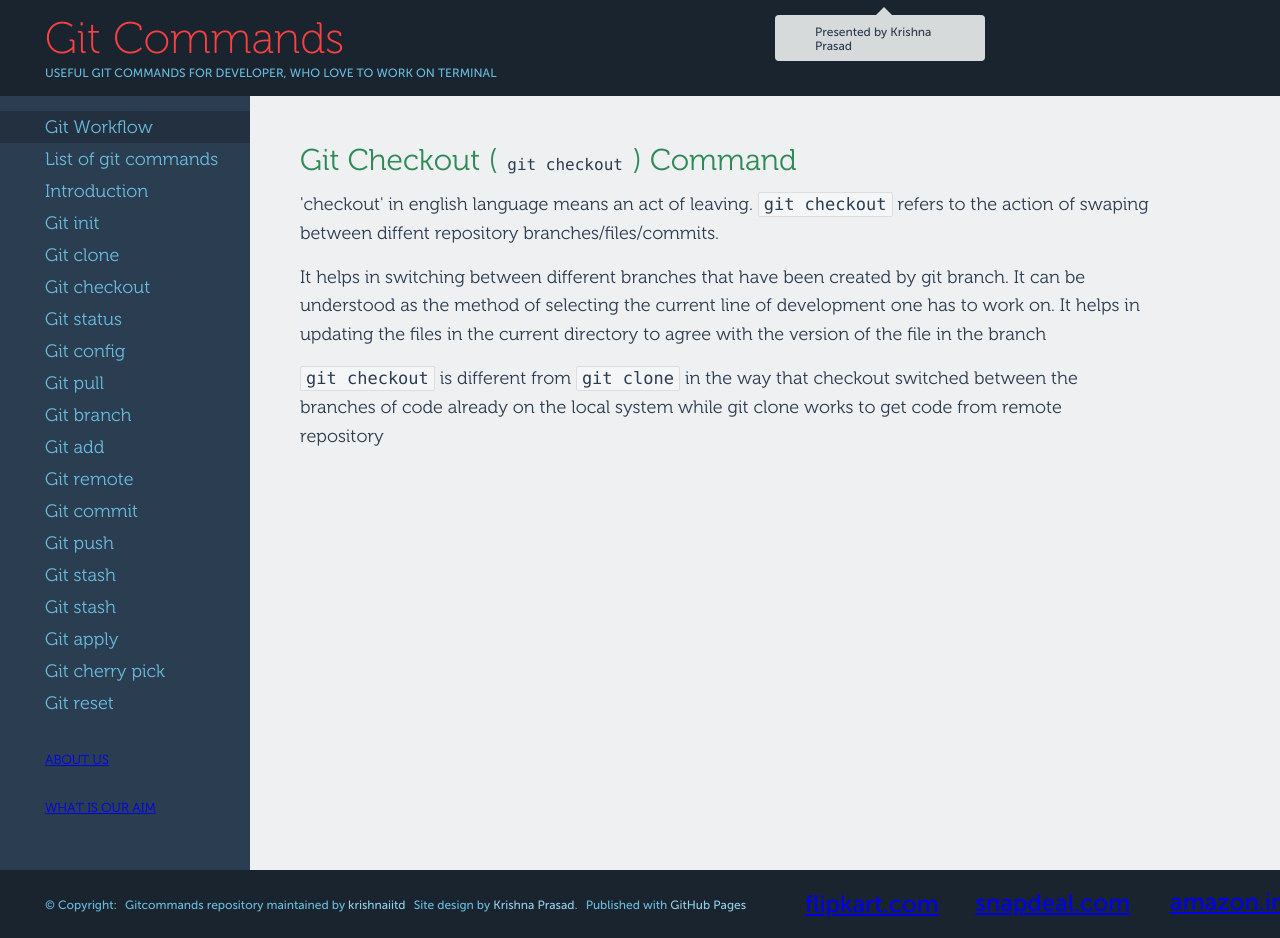
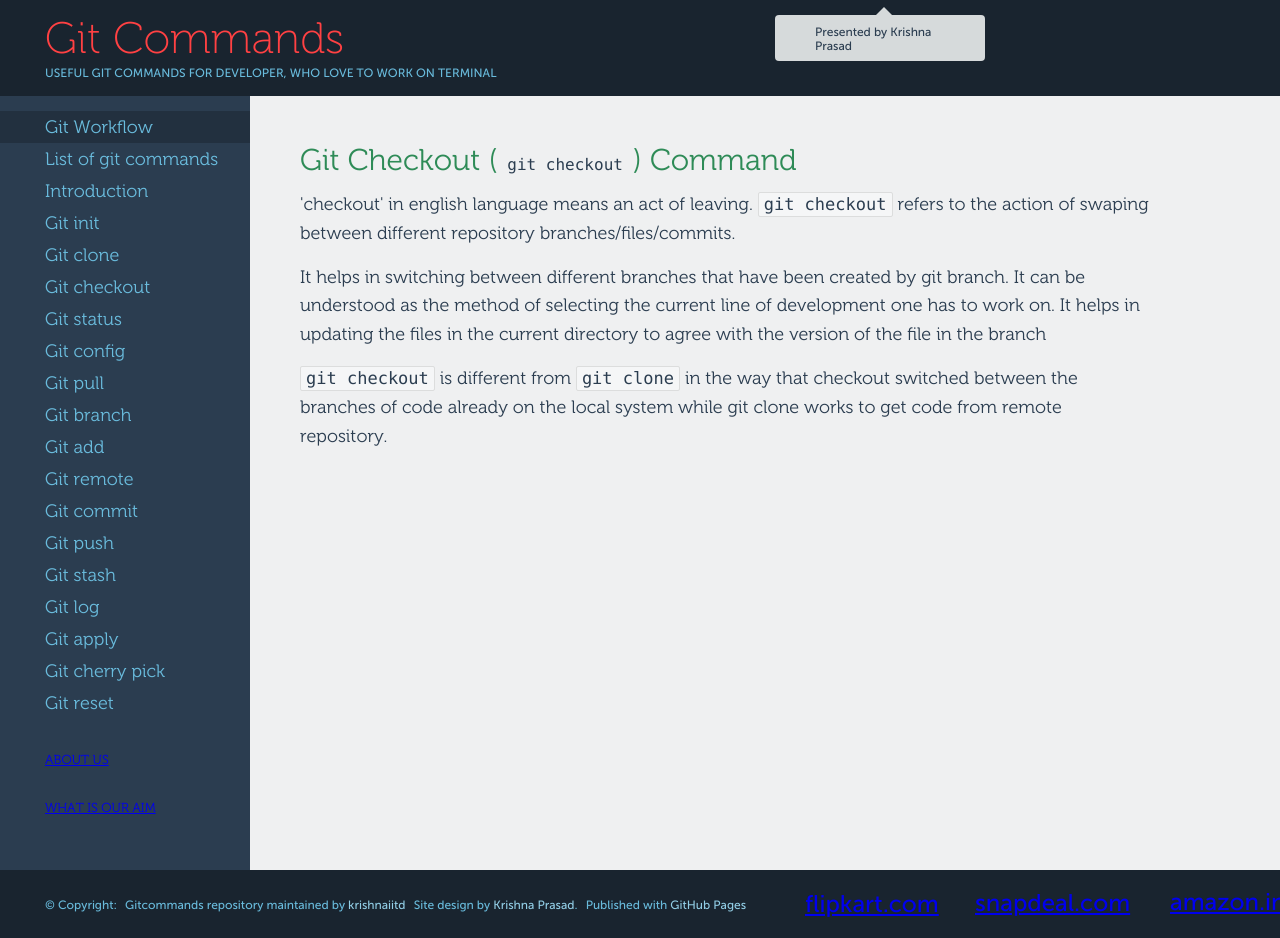
Before and after one commit to krishnaiitd/gitcommands, a Jekyll site: the page built from git-checkout/index.html, in a window 1280 px wide. Built offline with Jekyll 4.4.1, drawn with Linux system fonts in a browser that asks for light colours; comment, search, counter and statistics services are not loaded.

Commit message:
correction

```diff
--- a/_includes/right-menu.html
+++ b/_includes/right-menu.html
@@ -46,7 +46,7 @@
       <a href="{{ site.baseurl }}/git-stash/">Git stash</a>
     </li>
     <li>
-      <a href="{{ site.baseurl }}/git-log/">Git stash</a>
+      <a href="{{ site.baseurl }}/git-log/">Git log</a>
     </li>
     <li>
       <a href="{{ site.baseurl }}/git-apply/">Git apply</a>
--- a/git-checkout/index.html
+++ b/git-checkout/index.html
@@ -10,9 +10,9 @@ keywords: git clone, git commands, git init, git stash.
     </p>
     <div>
 
-      <p>'checkout' in english language means an act of leaving. <code>git checkout</code> refers to the action of swaping between diffent repository branches/files/commits.</p>
+      <p>'checkout' in english language means an act of leaving. <code>git checkout</code> refers to the action of swaping between different repository branches/files/commits.</p>
       <p>It helps in switching between different branches that have been created by git branch. It can be understood as the method of selecting the current line of development one has to work on. It helps in updating the files in the current directory to agree with the version of the file in the branch</p>
-      <p><code>git checkout</code> is different from <code>git clone</code> in the way that checkout switched between the branches of code already on the local system while git clone works to get code from remote repository </p>
+      <p><code>git checkout</code> is different from <code>git clone</code> in the way that checkout switched between the branches of code already on the local system while git clone works to get code from remote repository. </p>
 
 </div>
 </article>
--- a/git-log/index.html
+++ b/git-log/index.html
@@ -6,7 +6,7 @@ keywords: git config, git commands, git git config global, git config --list.
 ---
 <article id="git-log">
   <p>
-    <h2> Git stash (<code> git log </code>) Command</h2>
+    <h2> Git log (<code> git log </code>) Command</h2>
   </p>
   <div>
     <p> To get the list of previousily commited hash along with commit message, simply use this command <code> git log -n 4 </code> which will list recent 4 commit history along with commit message</p>
```
